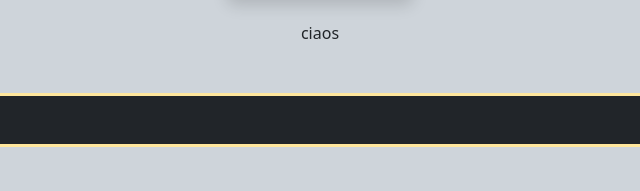
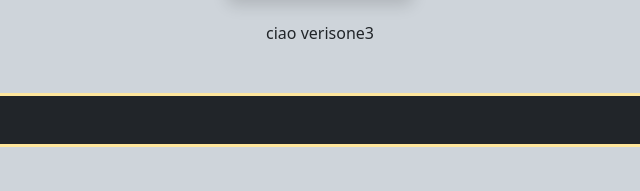
Before and after one commit to Valerio-Catellani/vue-hello, a plain HTML site: page index.html in a window 1280 px wide. Shown: the part 230-421 px from the top of the page, 320-960 px from the left. Drawn offline with nearby package versions, Linux system fonts and the light colour scheme.

Commit message:
versione3 update

```diff
--- a/index.html
+++ b/index.html
@@ -29,7 +29,7 @@
       <button class="btn btn-lg btn-warning my-4 shadow border border-black "
         @click="showElement([img, background, button])">{{button.show?'Generate Image':'Hide Image'}}</button>
       <img class="img-fluid " v-if="img.show" :src="img.url" :alt="img.alt">
-      <div>ciaos</div>
+      <div>ciao verisone3</div>
     </div>
   </div>
 
```
